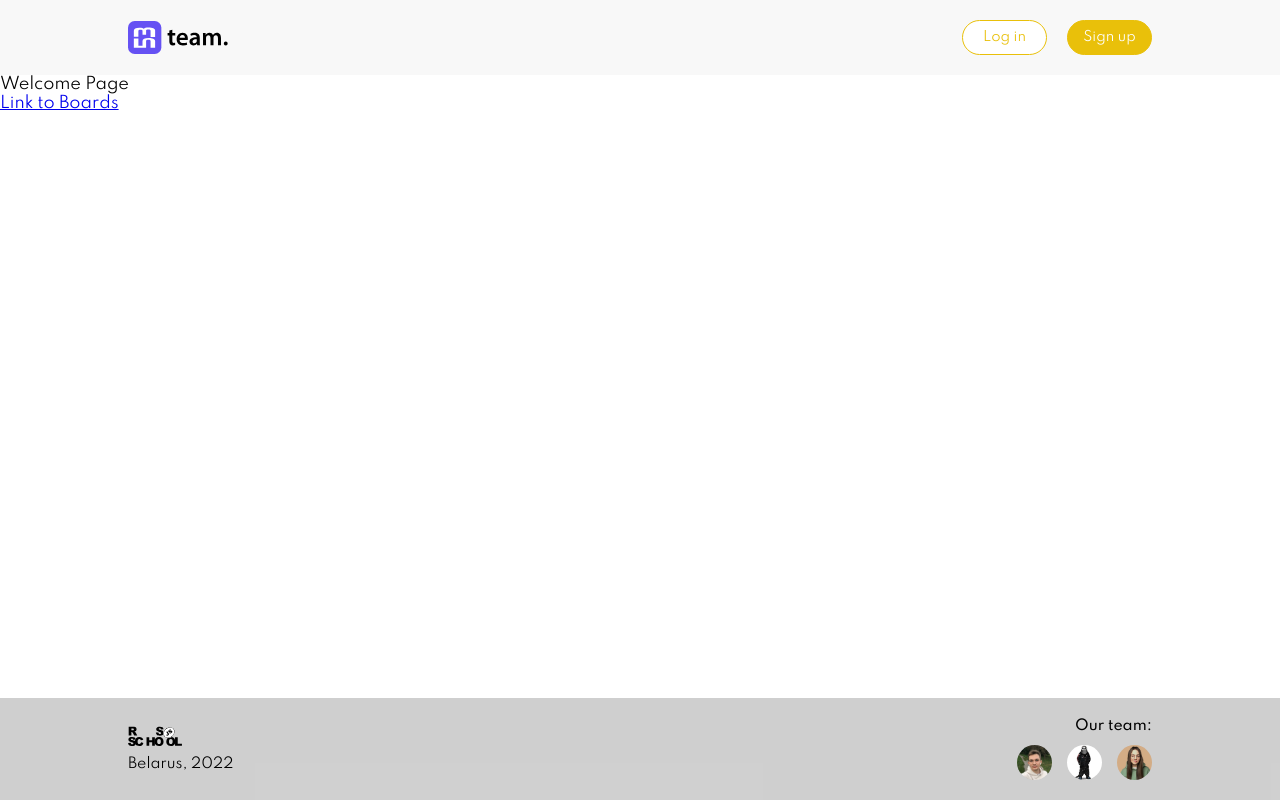
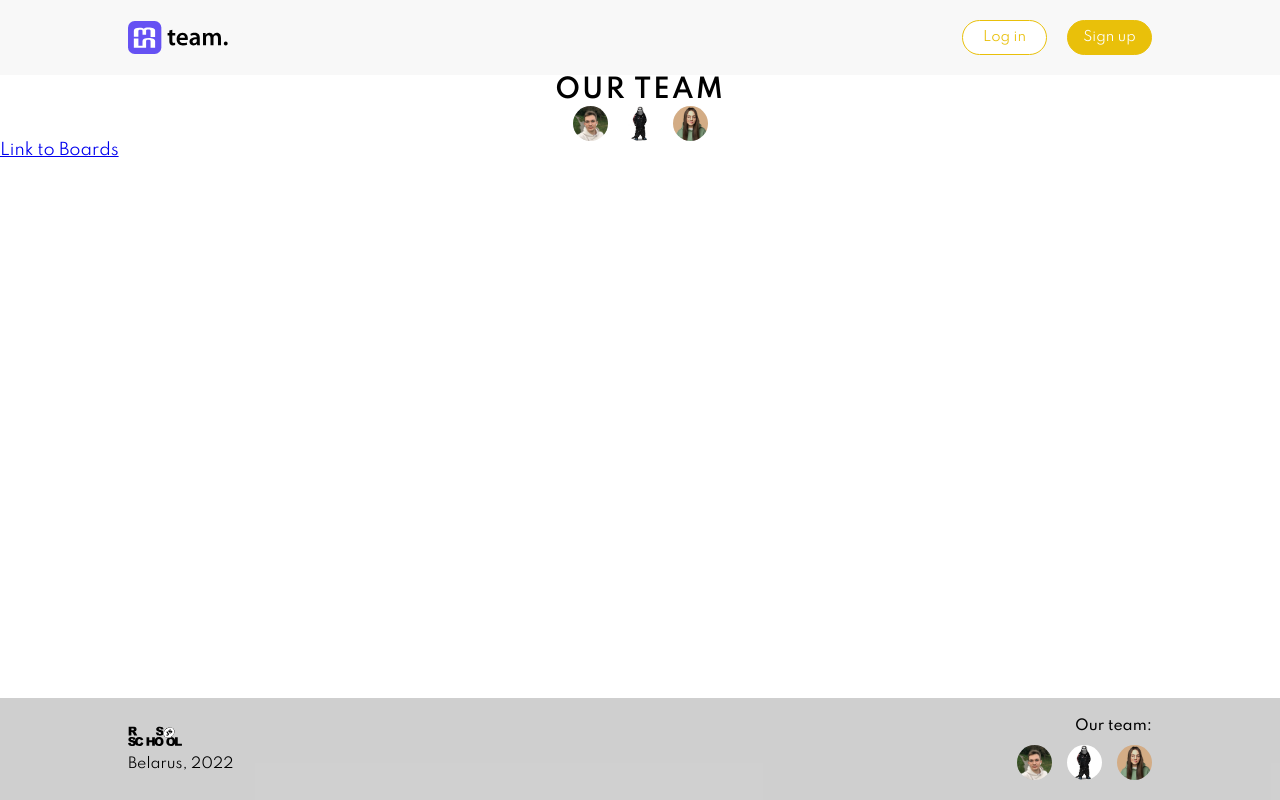
Before and after one commit to jack13only/project-management-app, a React (Create React App) app: page / in a window 1280 px wide. Built offline with nearby package versions, Linux system fonts and the light colour scheme.

Commit message:
refactor: change some common styles

```diff
--- a/src/components/boardColumn/BoardColumn.tsx
+++ b/src/components/boardColumn/BoardColumn.tsx
@@ -2,9 +2,9 @@ import { ChangeEvent, FC, useState } from 'react';
 
 import { CardList } from '../../components/cardList/CardList';
 import { CardContainer } from '../../components/cardContainer/CardContainer';
+import { TertiaryButton } from '../buttons';
 
 import './BoardColumns.scss';
-import { TertiaryButton } from '../buttons';
 
 interface BoardColumnProps {
   column: string;
@@ -71,9 +71,8 @@ const BoardColumn: FC<BoardColumnProps> = ({ column }) => {
 
   return (
     <div className="board__column">
-      <h4 className="board__column-title">{column}</h4>
+      <h4 className="h4">{column}</h4>
       <CardList cards={cards} removeCard={removeCard} toggleCardComplete={toggleCardComplete} />
-      <div className="card__add">
       <TertiaryButton
         className="button__tertiary column__btn"
         type="button"
@@ -81,7 +80,6 @@ const BoardColumn: FC<BoardColumnProps> = ({ column }) => {
         isOpenCard={isOpenCard}
         onClick={addCardVisibility}
       />
-      </div>
       <CardContainer
         isOpenCard={isOpenCard}
         removeCardVisibility={removeCardVisibility}
--- a/src/components/boardColumn/BoardColumns.scss
+++ b/src/components/boardColumn/BoardColumns.scss
@@ -29,11 +29,6 @@
   overflow-y: auto;
 }
 
-.board__column-title {
-  padding-bottom: $base * 2;
-  border-bottom: 1px solid $color-dark-02;
-}
-
 .board__column {
   @include scroll;
 }
@@ -50,10 +45,10 @@
   align-items: center;
   justify-content: flex-start;
   gap: $base * 2;
+  width: 100%;
   padding: $base * 4 $base;
   border: 1px solid $color-dark-04;
   border-radius: $base;
-  width: 100%;
 }
 
 .task-checkbox:checked + .task-text {
--- a/src/index.scss
+++ b/src/index.scss
@@ -20,11 +20,11 @@
 html,
 body {
   @include spartan;
+  position: relative;
+  width: 100%;
   height: 100%;
-  width: 100%;
   overflow-x: hidden;
   scroll-behavior: smooth;
-  position: relative;
 }
 
 body {
@@ -44,9 +44,9 @@ body {
 
 #root {
   display: flex;
+  justify-content: space-between;
   flex-direction: column;
   height: 100vh;
-  justify-content: space-between;
 }
 
 .wrapper {
@@ -58,3 +58,40 @@ body {
     width: 95%;
   }
 }
+
+.h2 {
+  @include spartan;
+  margin: 0;
+  padding: 0;
+  font-size: $fs-xxl;
+  font-weight: $fw-semi-bold;
+  letter-spacing: 2px;
+  text-align: center;
+  text-transform: uppercase;
+  @include disableSelection;
+}
+
+.h3 {
+  @include spartan;
+  margin: 0;
+  padding: 0;
+  font-size: $fs-xs;
+  font-weight: $fw-semi-bold;
+  color: $color-white;
+  text-align: center;
+  text-transform: uppercase;
+  @include disableSelection;
+}
+
+.h4 {
+  @include spartan;
+  margin: 0;
+  padding: 0;
+  font-size: $fs-m;
+  font-weight: $fw-bold;
+  color: $color-dark;
+  line-height: $base * 4;
+  letter-spacing: 0.06em;
+  padding-bottom: $base * 2;
+  border-bottom: 1px solid $color-dark-02;
+}
--- a/src/pages/boards/Boards.scss
+++ b/src/pages/boards/Boards.scss
@@ -4,10 +4,6 @@
   padding: $base * 5 0;
   width: 80%;
   margin: 0 auto;
-}
-
-.boards__title {
-  text-align: center;
 }
 
 .boards__container {
--- a/src/pages/boards/Boards.tsx
+++ b/src/pages/boards/Boards.tsx
@@ -10,7 +10,7 @@ const Boards: FC = () => {
 
   return (
     <section className="boards">
-      <h2 className="boards__title">Your boards</h2>
+      <h2 className="h2">Your boards</h2>
       <div className="boards__container">
         <TertiaryButton
           className="button__tertiary board__new"
--- a/src/pages/welcomepage/WelcomePage.tsx
+++ b/src/pages/welcomepage/WelcomePage.tsx
@@ -1,10 +1,26 @@
 import { FC } from 'react';
 import { Link } from 'react-router-dom';
+
+import { FooterLink } from '../../components/layout/footer/FooterLink';
 
 const WelcomePage: FC = () => {
   return (
     <div data-testid="welcomepage">
-      <div>Welcome Page</div>
+      <h2 className="h2">Our Team</h2>
+      <ul className="footer__contacts">
+        <li className="footer__contact">
+          <FooterLink href="https://github.com/mitrofanzxc" className="footer__link contact-1" />
+        </li>
+        <li className="footer__contact">
+          <FooterLink href="https://github.com/jack13onlycv" className="footer__link contact-2" />
+        </li>
+        <li className="footer__contact">
+          <FooterLink
+            href="https://github.com/VictoriaKochieva"
+            className="footer__link contact-3"
+          />
+        </li>
+      </ul>
       <Link to="/boards">Link to Boards</Link>
     </div>
   );
```
Lines whose indentation alone changed are shown as unchanged.
